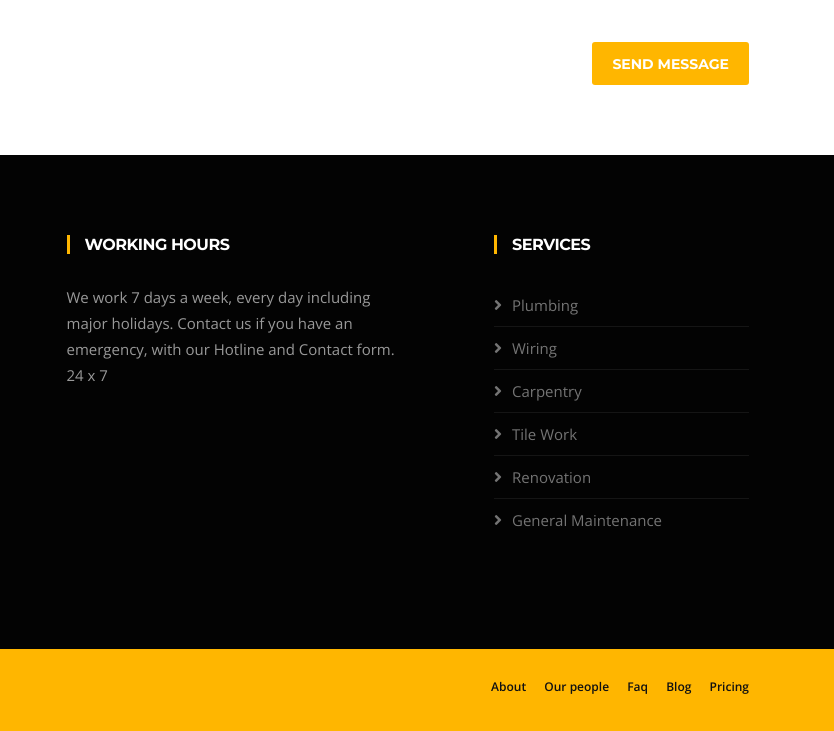
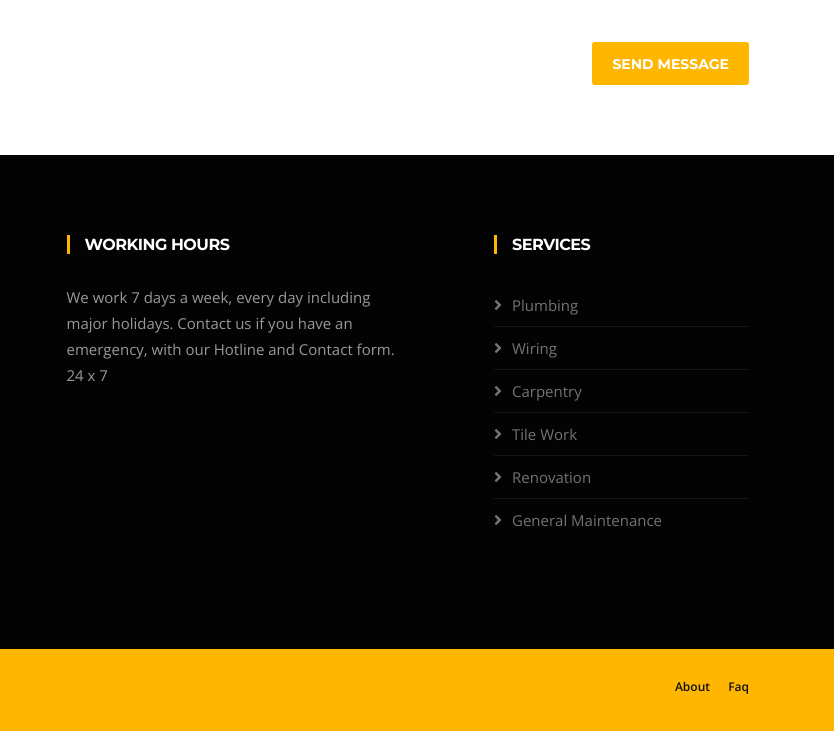
Before and after one commit to kmvishnu/Rqube, a plain HTML site: page contact.html in a window 1280 px wide. Shown: the part 2066-2797 px from the top of the page, 446-1280 px from the left. Drawn offline with nearby package versions, Linux system fonts and the light colour scheme; some packages are replaced by stand-ins of ours.

Commit message:
Deleted blog, pricing, our people from footer

```diff
--- a/contact.html
+++ b/contact.html
@@ -379,10 +379,9 @@
             <div class="footer-menu text-center text-md-right">
               <ul class="list-unstyled">
                 <li><a href="about.html">About</a></li>
-                <li><a href="team.html">Our people</a></li>
+
                 <li><a href="faq.html">Faq</a></li>
-                <li><a href="news-left-sidebar.html">Blog</a></li>
-                <li><a href="pricing.html">Pricing</a></li>
+
               </ul>
             </div>
           </div>
```
Also changed, not shown: about.html (+2 -3 lines), faq.html (+2 -3 lines), index.html (+2 -3 lines), projects-single.html (+2 -3 lines), projects.html (+2 -3 lines), services.html (+2 -3 lines).
